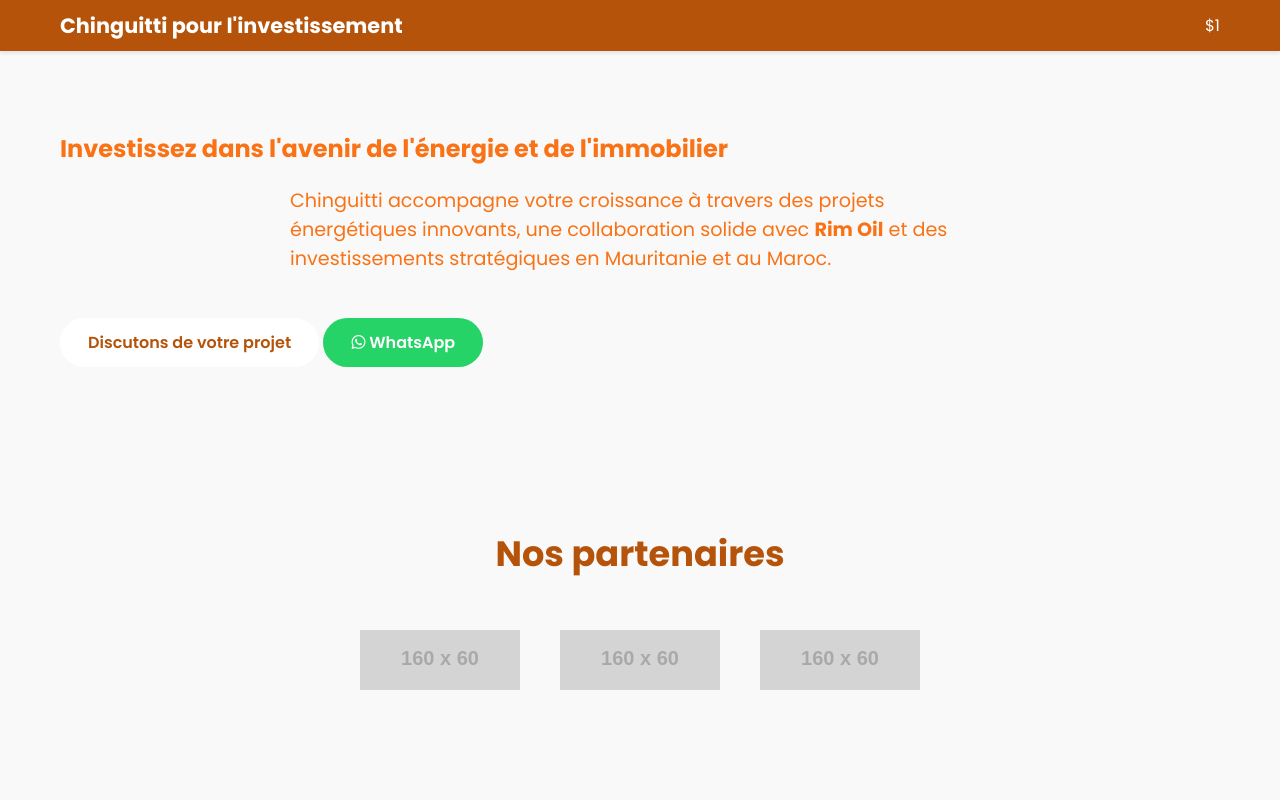
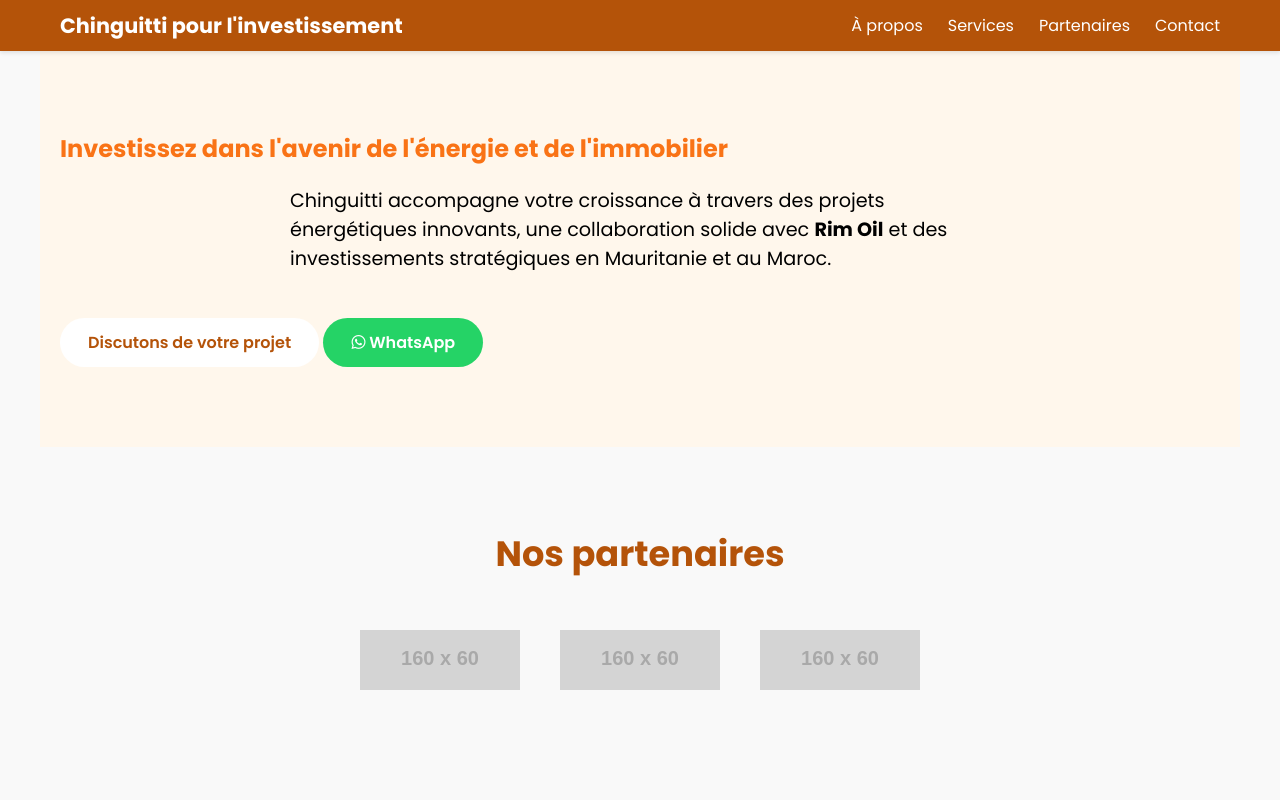
Before and after one commit to vitevite-pixe/chinguitti-invest, a plain HTML site: page index.html in a window 1280 px wide. Shown: the top 800 px of the page. Drawn offline with Linux system fonts and the light colour scheme; placeholder pictures from the web are drawn by us.

Commit message:
Update index.html

```diff
--- a/index.html
+++ b/index.html
@@ -65,16 +65,21 @@
   <header>
     <div class="nav-container">
       <a href="#" class="nav-brand">Chinguitti pour l'investissement</a>
-      $1
-
+      <nav>
+        <ul>
+          <li><a href="#about">À propos</a></li>
+          <li><a href="#services">Services</a></li>
+          <li><a href="#partners">Partenaires</a></li>
+          <li><a href="#contact">Contact</a></li>
+        </ul>
       </nav>
 
     </div>
   </header>
 
-  <section class="hero">
+  <section class="hero" style="background-color:#fff7ec; color:#000;">
     <h1 style="color:#f97316;">Investissez dans l'avenir de l'énergie et de l'immobilier</h1>
-    <p>Chinguitti accompagne votre croissance à travers des projets énergétiques innovants, une collaboration solide avec <strong>Rim Oil</strong> et des investissements stratégiques en Mauritanie et au Maroc.</p>
+    <p style="color:#000;">Chinguitti accompagne votre croissance à travers des projets énergétiques innovants, une collaboration solide avec <strong>Rim Oil</strong> et des investissements stratégiques en Mauritanie et au Maroc.</p>
     <a href="#contact" class="btn">Discutons de votre projet</a>
     <a class="btn-whatsapp" href="https://wa.me/22237822222" target="_blank"><i class="fab fa-whatsapp"></i> WhatsApp</a>
   </section>
```
